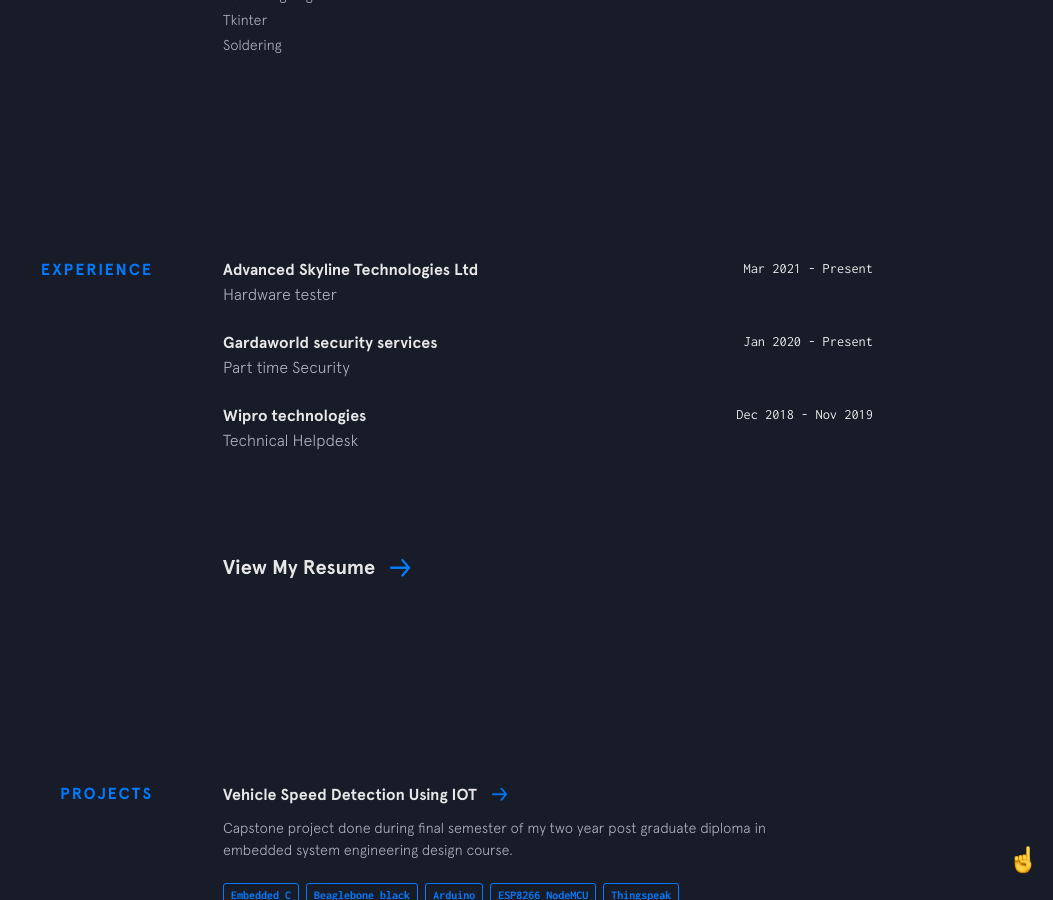
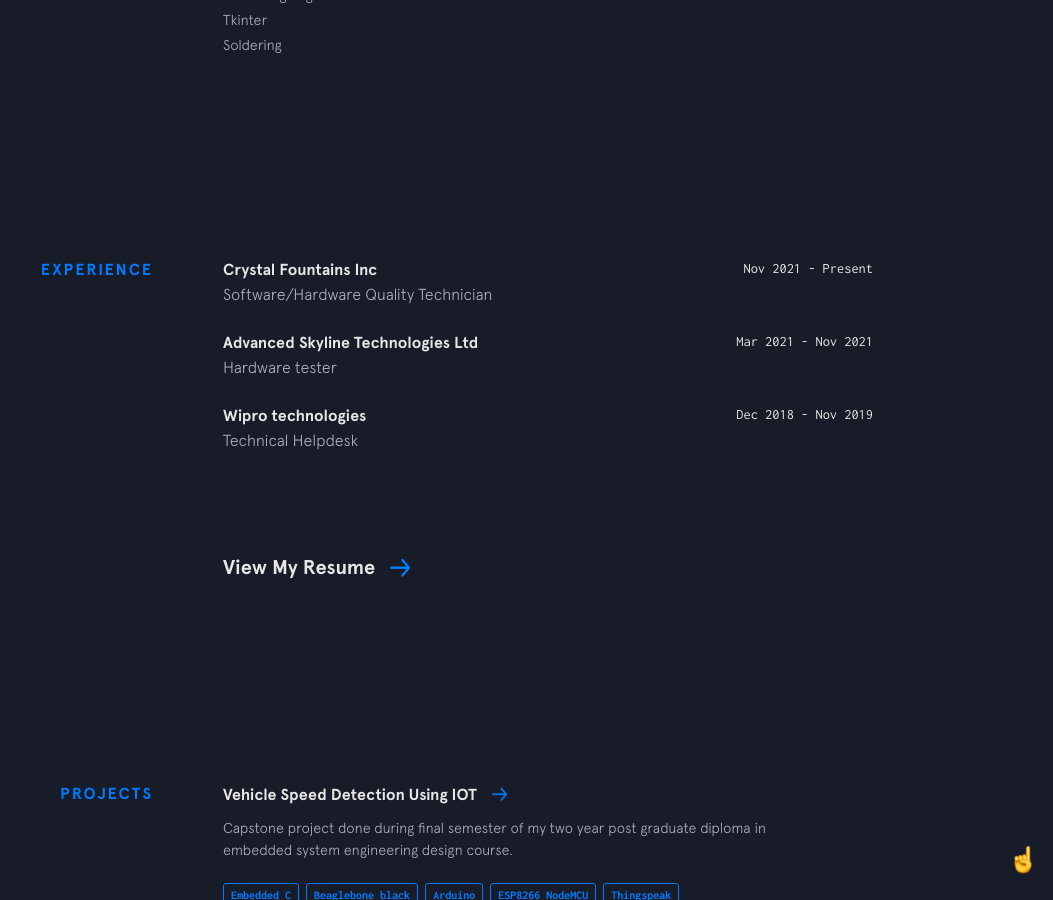
Before and after one commit to gov466/gov466.github.io, a Jekyll site: the page built from index.html, in a window 1280 px wide and 900 px high, scrolled down 1686 px. Shown: the whole window, without its empty margins (227-1280 px from the left). Built offline with Jekyll 4.4.1, drawn with Linux system fonts in a browser that asks for light colours; nearby versions of some CDN libraries.

Commit message:
Update experience.yml

```diff
--- a/_data/experience.yml
+++ b/_data/experience.yml
@@ -1,12 +1,12 @@
+- company: Crystal Fountains Inc
+  url: https://crystalfountains.com/
+  time: Nov 2021 - Present
+  position: Software/Hardware Quality Technician
+
 - company: Advanced Skyline Technologies Ltd
   url: http://www.astsys.com/home/#
-  time: Mar 2021 - Present
+  time: Mar 2021 - Nov 2021
   position: Hardware tester
-
-- company: Gardaworld security services
-  url: https://www.garda.com/
-  time: Jan 2020 - Present
-  position: Part time Security
 
 - company: Wipro technologies
   url: https://www.wipro.com/en-CA/contact-wipro/
```
